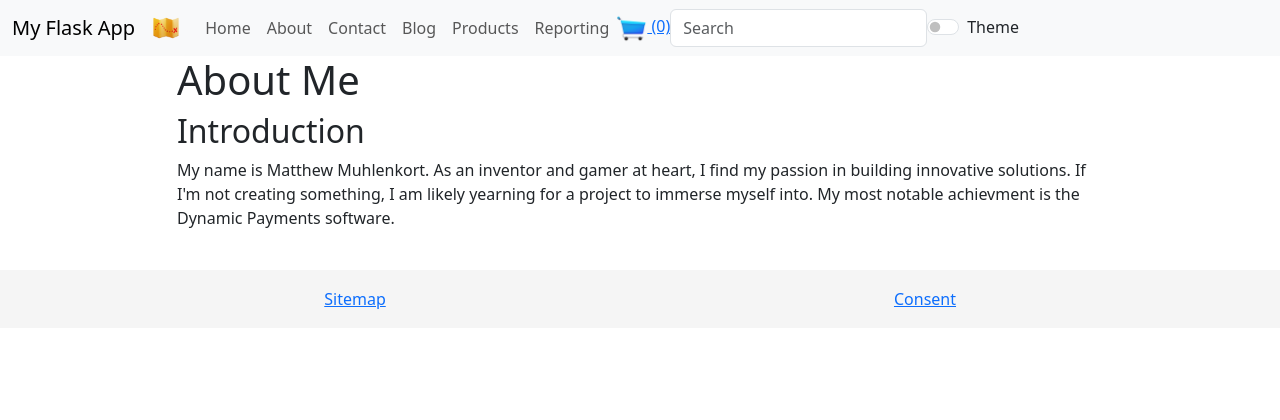
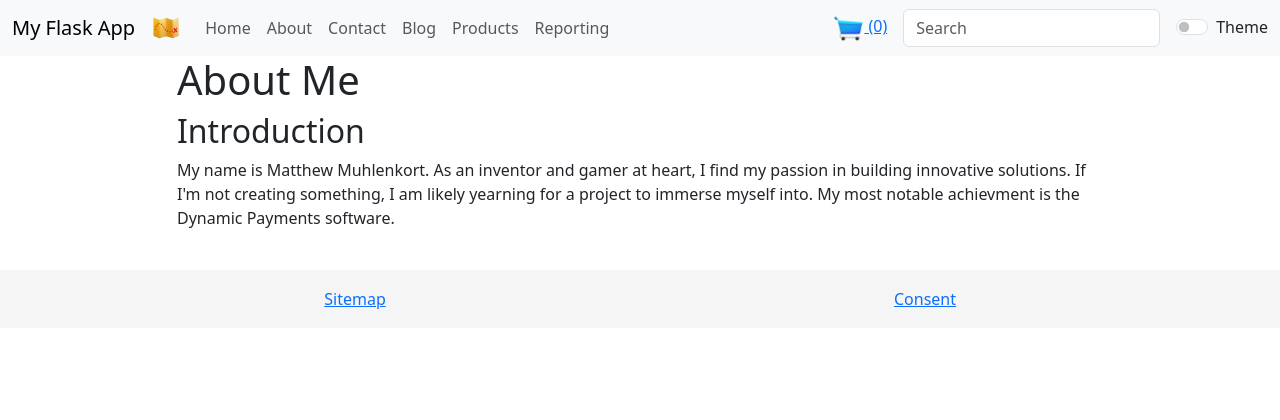
Before and after one commit to MattProf/FlaskApp, a Flask app: page /about in a window 1280 px wide. Shown: the top 420 px of the page. Run offline with Flask 3, Linux system fonts and the light colour scheme.

Commit message:
fixed the navbar again

```diff
--- a/app.py
+++ b/app.py
@@ -299,4 +299,4 @@ def sitemap():
 
 
 if __name__ == "__main__":
-    app.run(host="0.0.0.0", port=5000, debug=False)
+    app.run(host="0.0.0.0", port=5000, debug=True)
--- a/templates/base.html
+++ b/templates/base.html
@@ -60,6 +60,9 @@
 
     </footer>
     <script src="https://code.jquery.com/jquery-3.3.1.slim.min.js"></script>
+    <script src="https://cdn.jsdelivr.net/npm/bootstrap@5.3.0/dist/js/bootstrap.bundle.min.js"
+        integrity="sha384-geWF76RCwLtnZ8qwWowPQNguL3RmwHVBC9FhGdlKrxdiJJigb/j/68SIy3Te4Bkz"
+        crossorigin="anonymous"></script>
 
     <script src="https://ajax.googleapis.com/ajax/libs/jquery/3.5.1/jquery.min.js"></script>
     <script>
--- a/templates/navigation/macros.html
+++ b/templates/navigation/macros.html
@@ -1,5 +1,5 @@
 {% macro navbar(links, brand_name="My Flask App", brand_url="/") %}
-<nav class="navbar navbar-expand-lg navbar-light bg-light">
+<nav class="navbar navbar-expand-lg navbar-light bg-light bg-body-tertiary">
     <div class="container-fluid">
         <a class="navbar-brand" href="{{ brand_url }}">{{ brand_name }}</a>
         <a class="navbar-brand" href="/">
@@ -12,15 +12,14 @@
             <span class="navbar-toggler-icon"></span>
         </button>
         <div class="collapse navbar-collapse" id="navbarNav">
-            <ul class="navbar-nav">
+            <ul class="navbar-nav me-auto">
                 {% for link in links %}
                 <li class="nav-item">
                     <a class="nav-link" href="{{ link.url }}">{{ link.name }}</a>
                 </li>
                 {% endfor %}
             </ul>
-
-            <div class="ml-auto">
+            <div class="me-3">
                 <a href="{{ url_for('cart') }}">
                     {% if cart_count() > 0 %}
                     <img src="{{ url_for('static', filename='images/cart_full.png') }}" alt="Cart"
@@ -32,21 +31,19 @@
                     ({{ cart_count() }})
                 </a>
             </div>
-            <div class="ml-2" id="search-box">
+            <div class="me-3" id="search-box">
                 <form class="form-inline" id="search-bar" action="/search" method="post">
                     <input class="form-control mr-sm-1" type="search" placeholder="Search" aria-label="Search"
                         name="search" id="search-input">
                 </form>
                 <div id="search-results" style="background-color: white;"></div>
             </div>
-            <div class="form-check form-switch ml-1">
+            <div class="form-check form-switch ">
                 <input class="form-check-input" type="checkbox" role="switch" id="themeSwitch">
                 <label class="form-check-label" for="themeSwitch">Theme</label>
             </div>
-
         </div>
     </div>
-
 </nav>
 
 {% endmacro %}
```
